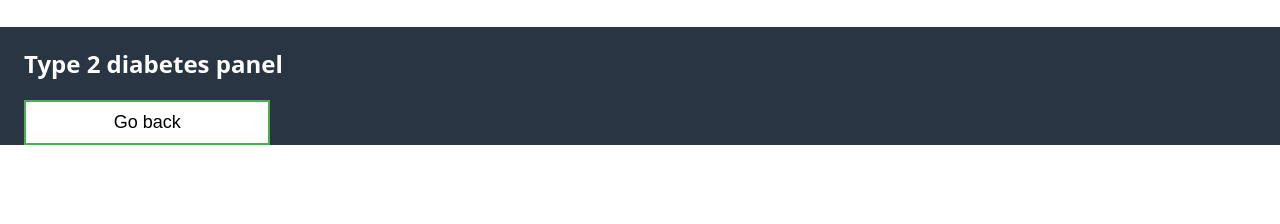
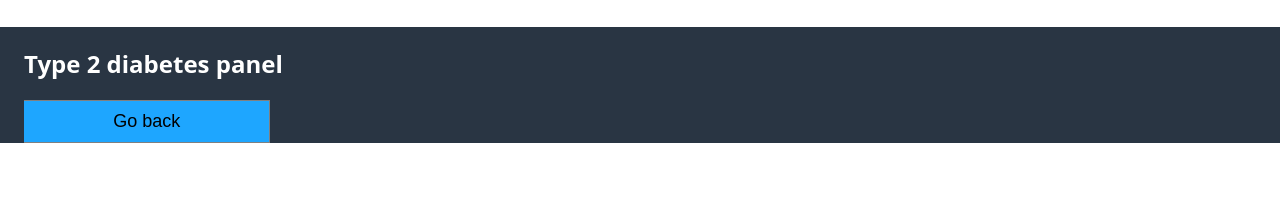
Before and after one commit to Mushroom-Hunter/indiv_proj, a plain HTML site: page data_vis.html in a window 1280 px wide. Drawn offline with Linux system fonts and the light colour scheme.

Commit message:
uodated folder structures

```diff
--- a/lib/css/styles.css
+++ b/lib/css/styles.css
@@ -126,9 +126,7 @@ body {
 }
 
 .button1 {
-  background-color: white;
   color: black;
-  border: 2px solid #4CAF50;
 }
 
 .button1:hover {
```
Also changed, not shown: data_vis.html (+1 -0 lines), 1 other file.
